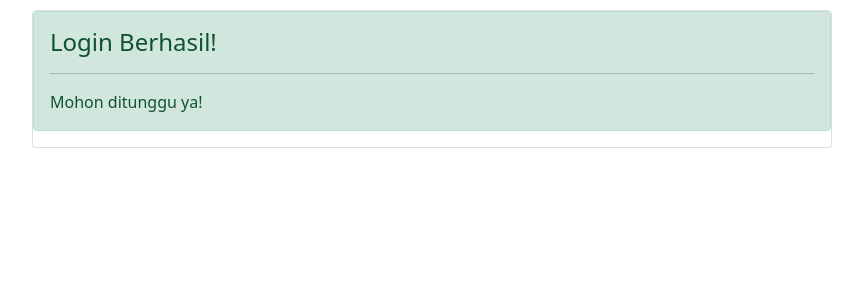
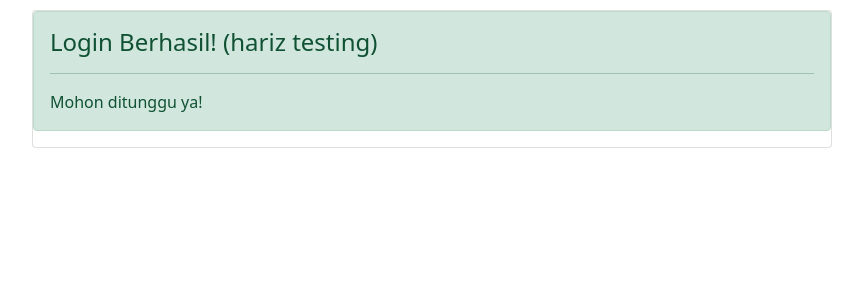
Before and after one commit to mochammadkevin/Tugas-Akhir-Basdat, a PHP site: page /berhasil.php in a window 1280 px wide. Shown: the part 56-356 px from the top of the page, without its empty margins (208-1071 px from the left). Run offline with PHP 8.4, Linux system fonts and the light colour scheme.

Commit message:
First Commit (Hariz)

```diff
--- a/berhasil.php
+++ b/berhasil.php
@@ -46,7 +46,7 @@ header( "refresh:1;url=dashboard-penjual.php" );
     <div class="mx-auto">
         <div class="card">
             <div class="alert alert-success" role="alert">
-                <h4 class="alert-heading">Login Berhasil!</h4>
+                <h4 class="alert-heading">Login Berhasil! (hariz testing)</h4>
                 <hr>
                 <p class="mb-0">Mohon ditunggu ya!</p>
             </div>
```
